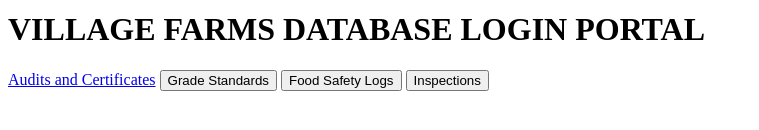
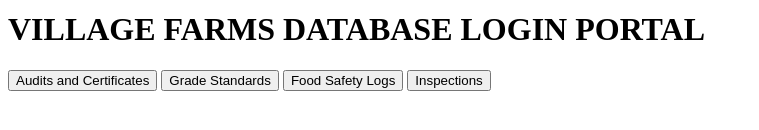
Before and after one commit to tndeleon914/vfdatabase, a plain HTML site: page home.html in a window 1280 px wide. Shown: the part 322-452 px from the top of the page, without its empty margins (0-759 px from the left). Drawn offline with Linux system fonts and the light colour scheme.

Commit message:
Update home.html

```diff
--- a/home.html
+++ b/home.html
@@ -12,7 +12,7 @@
   <img src="https://villagefarmsfresh.com/wp-content/themes/village-farm/img/logo.png" alt="village farms logo">
   <h1>VILLAGE FARMS DATABASE LOGIN PORTAL</h1>
 
-  <a href="https://tndeleon914.github.io/vfdatabase/records.html"<button>Audits and Certificates</button></a>
+  <a href="https://tndeleon914.github.io/vfdatabase/records.html"><button>Audits and Certificates</button></a>
   <button>Grade Standards</button>
   <button>Food Safety Logs</button>
   <button>Inspections</button>
```
